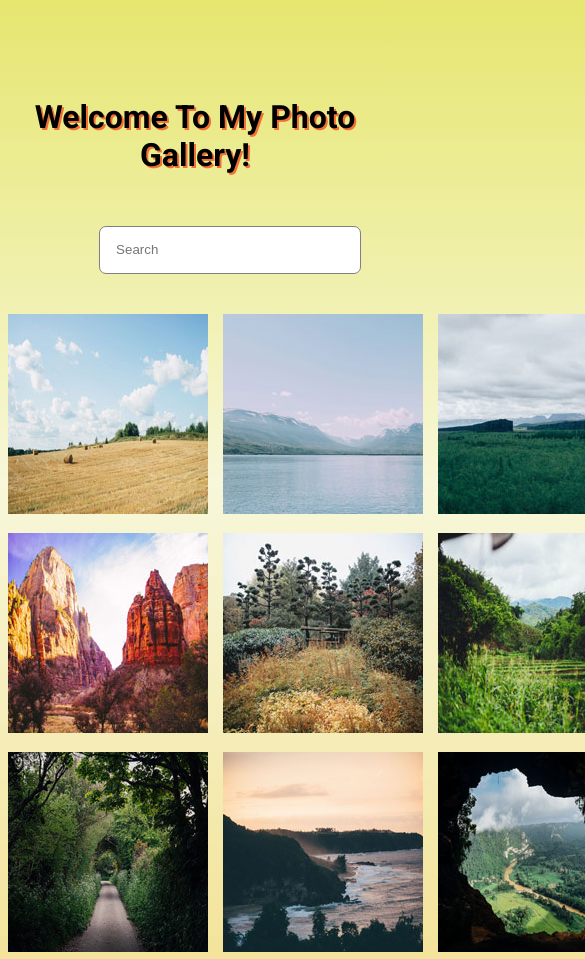
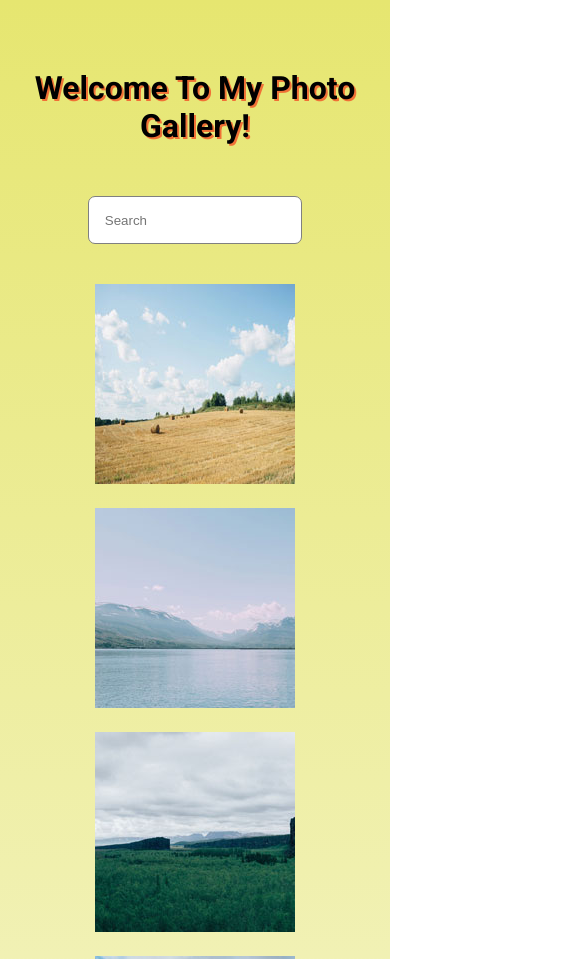
Before and after one commit to nurgul212/photo-gallery-project-5, a plain HTML site: page index.html in a window 390 px wide. Shown: the top 959 px of the page, 585 px wide, since content can reach past the window. Drawn offline with Linux system fonts and the light colour scheme; files whose address does not match are found by name; a web font is replaced by a local one.

Commit message:
responsive layout for Iphone Ipad is completed

```diff
--- a/css/styles.css
+++ b/css/styles.css
@@ -1,40 +1,53 @@
 * {
     box-sizing: border-box;
+    max-width:1024px;
   }
 
-  body{
+ html, body{
+    margin: 0;
+    padding: 0;
     font-family: 'Roboto', sans-serif;
     background:linear-gradient(0deg, #f3e39a, #f7f7d9, #e6e670);
+    text-align: center;
+    /* max-width:1024px; */
   }
 
- header {
-     text-align: center;
-    overflow: hidden;
-    padding: 50px 0px;
-   }
 
 h1 {
     text-shadow:2px 2px #f07136;
-    text-align: center;
+    margin-top:50px;
 }
 
 #search {
-    width: 70%;
+    width: 55%;
     height: 48px;
     border: 1px solid gray;
     border-radius: 7px;
-    padding-left: 1rem;
-    margin-top:30px;
-    margin-bottom:-10px;
-    margin-left: 70px;
+    padding-left: 16px;
+    margin:30px auto 30px;
 }
 
-.gallery {
-    max-width:800px;
-    display: grid;
-    gap: 15px;
-    grid-template-columns: repeat(4,1fr);
+
+.container {
+  display:grid;
+  grid-template-columns: repeat(auto-fit, minmax(180px, 1fr));
+  gap: 20px;
+  width:85%;
+  max-width:900px;
+  margin: 10px auto;
 }
+/* img {
+  width: 100%;
+}  */
+
  a{
      cursor: pointer;
  }
+
+  /* Media Query */
+  @media (max-width:375px){
+
+    h1{
+      font-size:22px;
+    }
+  }
--- a/index.html
+++ b/index.html
@@ -10,12 +10,10 @@
     <link rel="stylesheet" href="css/styles.css">
 </head>
 <body>
-    <header>
-        <h1 class="welcome">Welcome To My Photo Gallery!</h1>
+
+        <h1>Welcome To My Photo Gallery!</h1>
         <input type="search" name="search_engine" placeholder="Search" id="search">
-    </header>
-
-  <div class="gallery">
+  <div class="container">
       <a href="photo_gallery_v5/photos/01.jpg" data-caption="I love hay bales. Took this snap on a drive through the countryside past some straw fields." title="Hay Bales">
         <img src="photo_gallery_v5/photos/thumbnails/01.jpg" alt="Hay Bales">
       </a>
```
